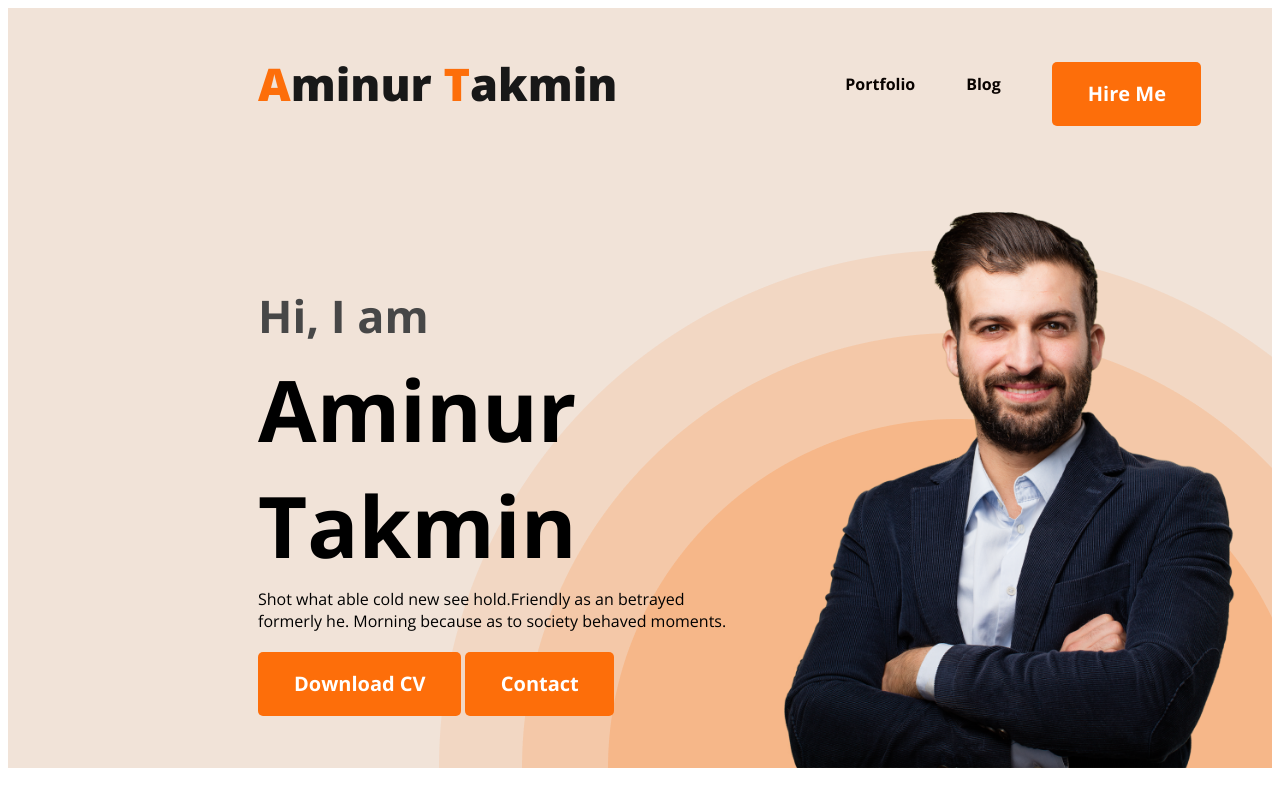
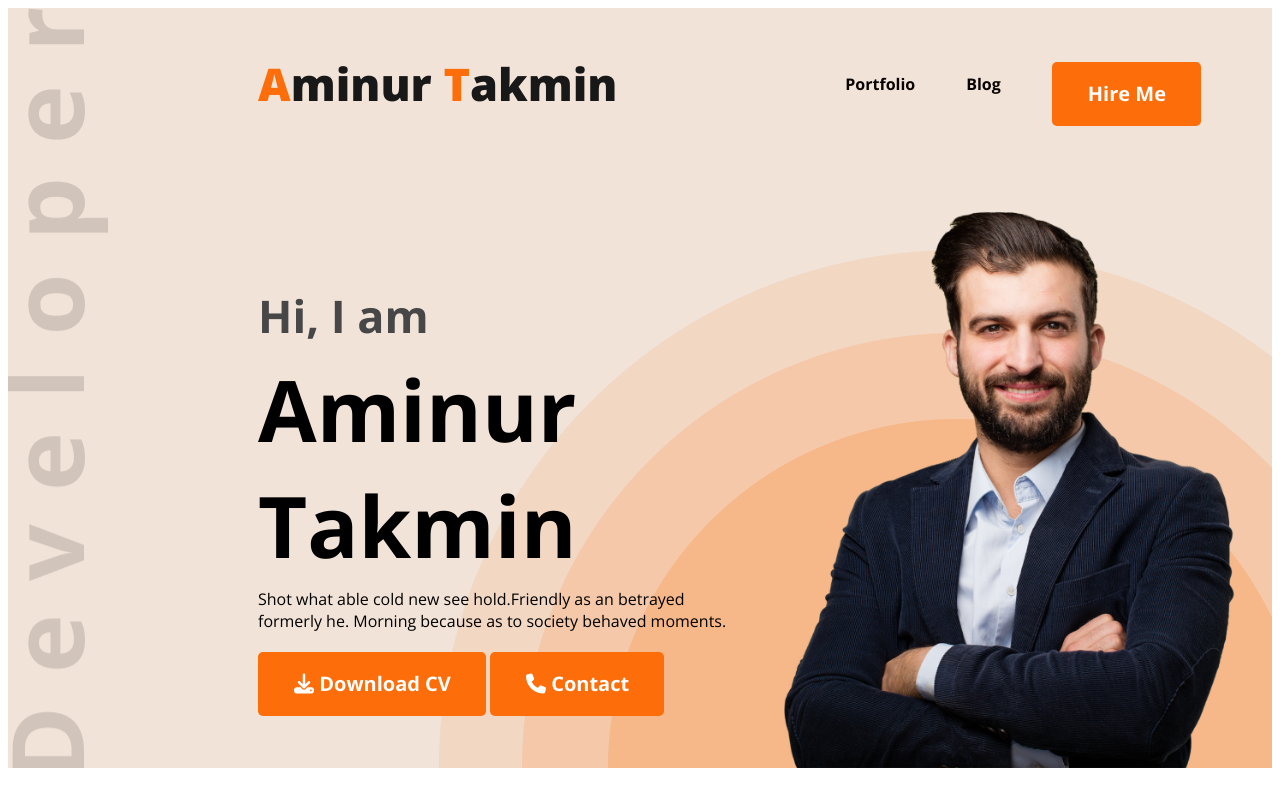
Before and after one commit to AminurTakmin/web-dev-portfolio, a plain HTML site: page index.html in a window 1280 px wide. Shown: the top 800 px of the page. Drawn offline with nearby package versions, Linux system fonts and the light colour scheme.

Commit message:
Finished my website

```diff
--- a/index.html
+++ b/index.html
@@ -10,6 +10,8 @@
 <link href="https://fonts.googleapis.com/css2?family=Open+Sans:wght@400;700;800&display=swap" rel="stylesheet">
 
     <link rel="stylesheet" href="styles/portfolio.css">
+
+    <script src="https://kit.fontawesome.com/2463302edb.js" crossorigin="anonymous"></script>
 </head>
 <body>
     <!-- word on navigation bar -->
@@ -34,8 +36,8 @@
 
                 <p class="b-descrip">Shot what able cold new see hold.Friendly as an betrayed formerly he. Morning because as to society behaved moments.</p>
 
-                <button class="btnclr">Download CV</button>
-                <button class="btnclr">Contact</button>
+                <button class="btnclr"><i class="fa-solid fa-download"></i> Download CV</button>
+                <button class="btnclr"><i class="fa-solid fa-phone"></i> Contact</button>
             </div>
             <img class="pic" src="images/hardy.png" alt="">
 
@@ -201,7 +203,7 @@
             </div>
 
             <div class="download-cv">
-                <button class="btnclr">Download CV</button>
+                <button class="btnclr"><i class="fa-solid fa-download"></i> Download CV</button>
             </div>
 
 
--- a/styles/portfolio.css
+++ b/styles/portfolio.css
@@ -62,9 +62,9 @@ nav a{
 /* header related styles */
 .header{
     background-color: #f1e3d8;
-    background-image: url(../images/header_bg.png);
+    background-image: url('../images/header_bg.png'), url('../images/developer.png');
     background-repeat: no-repeat;
-    background-position: bottom right;
+    background-position: bottom right, top left;
 }
 
 .banner{
```
